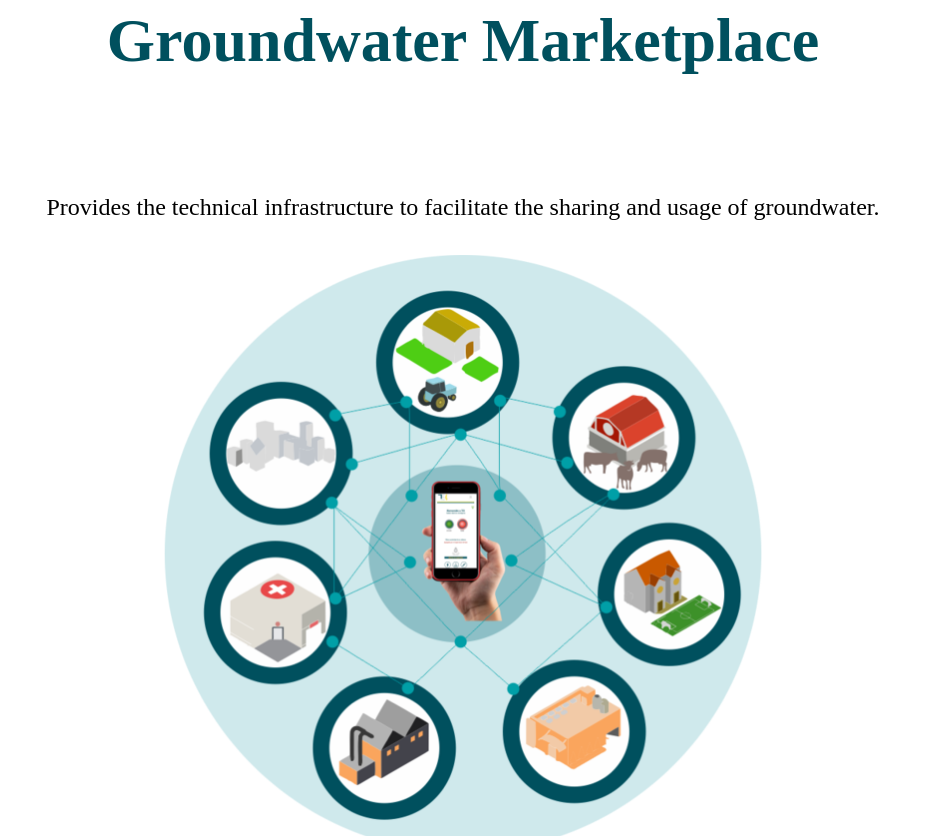
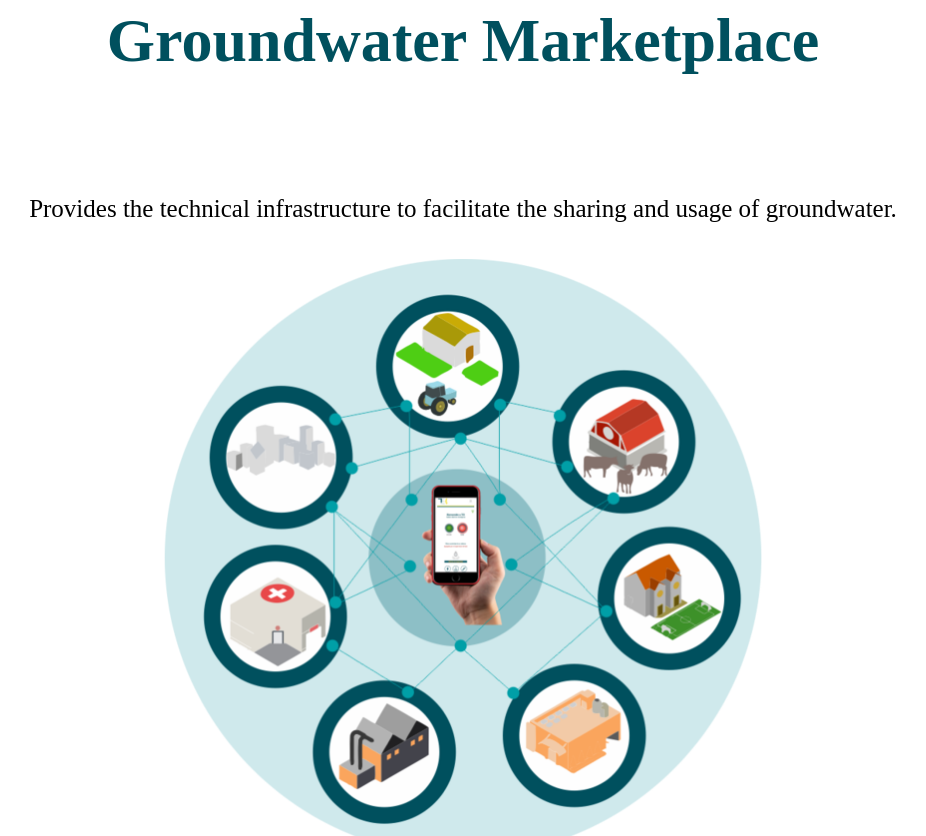
Before and after one commit to rafatorrealba/gmp, a plain HTML site: page index.html in a window 1280 px wide. Shown: the part 1114-1950 px from the top of the page, without its empty margins (177-1103 px from the left). Drawn offline with Linux system fonts and the light colour scheme; no server answers.

Commit message:
prueba de responsive 286px

```diff
--- a/css/style.css
+++ b/css/style.css
@@ -50,7 +50,7 @@ h5 {
 	font-size: 2rem;
 }
 p {
-	font-size: 2.4rem;
+	font-size: 2.5rem;
 }
 
 /** Contenedor */
@@ -582,6 +582,7 @@ footer {
 
 	h1 {
 		font-size: 2rem;
+		color: #000000;
 	}
 	h2 {
 		font-size: 1.6rem;
```
